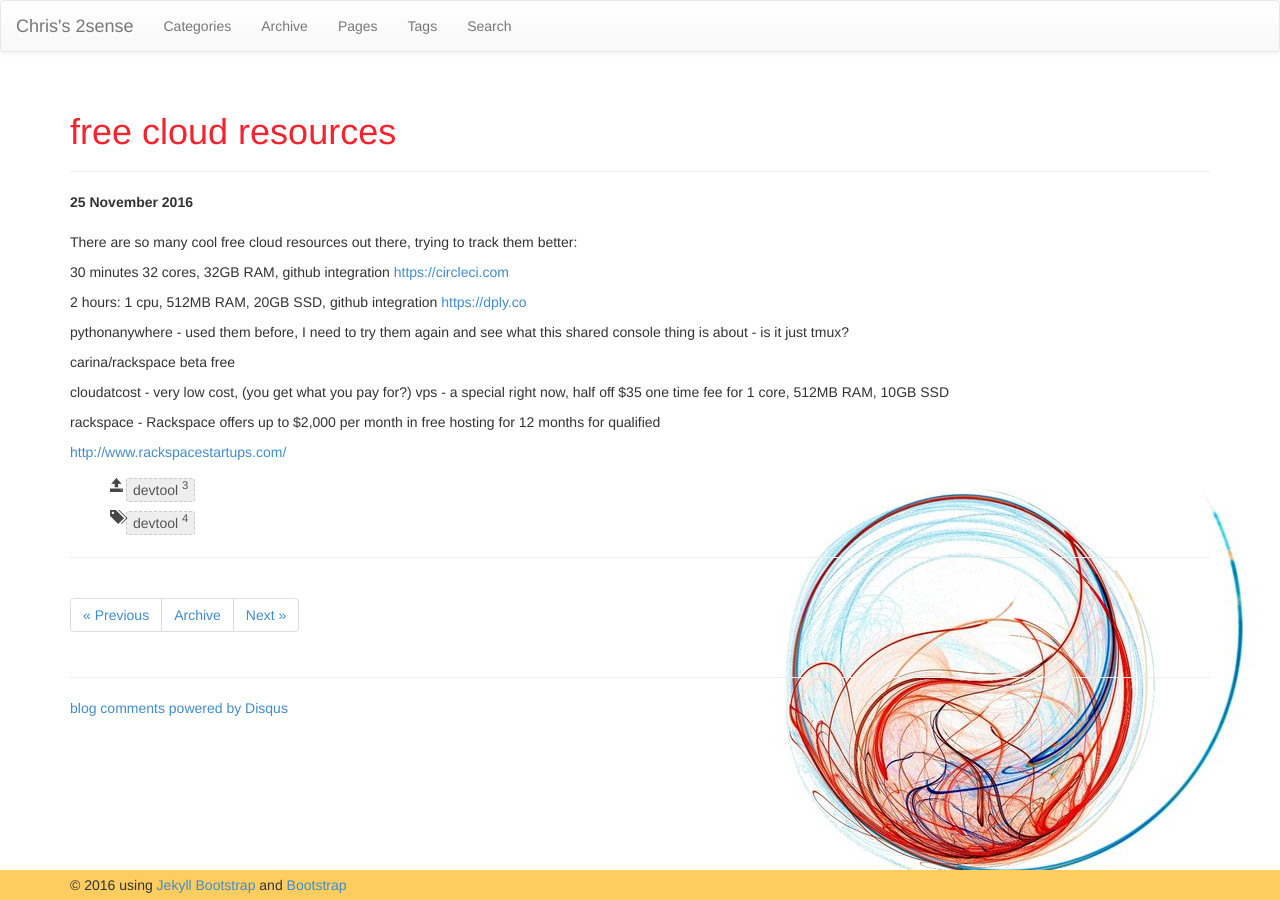
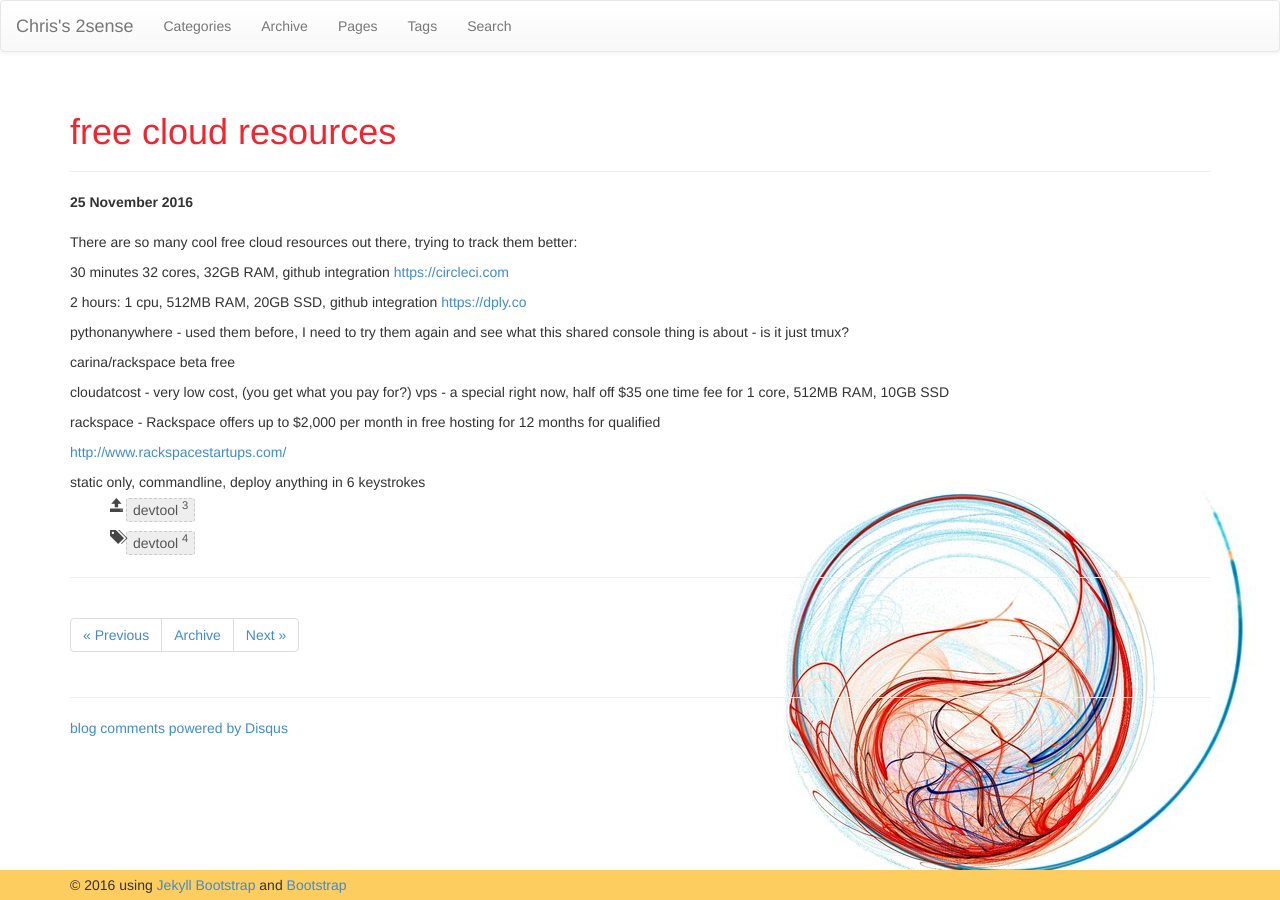
Before and after one commit to faizanvahevaria/chrisamow.github.io, a Jekyll site: the page built from _posts/2016-11-25-free-cloud-resources.md, in a window 1280 px wide. Built offline with Jekyll 4.4.1, drawn with Linux system fonts in a browser that asks for light colours; nearby versions of some CDN libraries; comment, search, counter and statistics services are not loaded.

Commit message:
blog content

```diff
--- a/_posts/2016-11-25-free-cloud-resources.md
+++ b/_posts/2016-11-25-free-cloud-resources.md
@@ -24,3 +24,5 @@ cloudatcost - very low cost, (you get what you pay for?) vps - a special right n
 rackspace - Rackspace offers up to $2,000 per month in free hosting for 12 months for qualified
 
 <http://www.rackspacestartups.com/>
+
+<surge.sh> static only, commandline, deploy anything in 6 keystrokes
```
